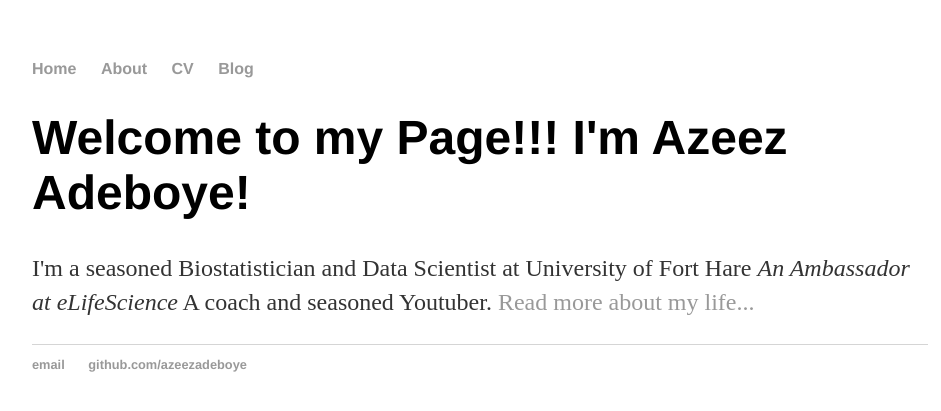
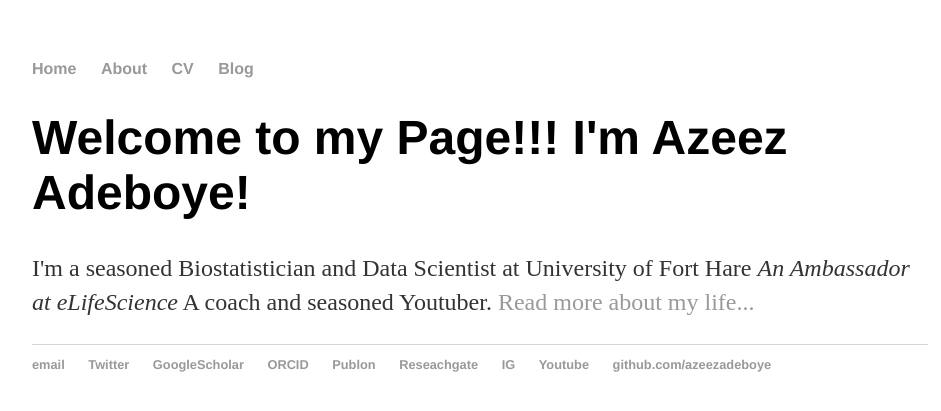
Before and after one commit to Azeezadeboye/azeezadeboye.github.io, a Jekyll site: the page built from blog/index.html, in a window 1280 px wide. Shown: the top 411 px of the page, without its empty margins (160-1101 px from the left). Built offline with Jekyll 4.4.1, drawn with Linux system fonts in a browser that asks for light colours.

Commit message:
Update default.html

```diff
--- a/_layouts/default.html
+++ b/_layouts/default.html
@@ -23,6 +23,13 @@
 		<footer>
     		<ul>
         		<li><a href="mailto:azizadeboye@gmail.com">email</a></li>
+			<li><a href="https://twitter.com/azizadeboye">Twitter</a></li>
+			<li><a href="https://scholar.google.co.za/citations?user=qvU1m3MAAAAJ&hl=en">GoogleScholar</a></li>
+			<li><a href="https://orcid.org/0000-0001-9427-7374">ORCID</a></li>
+			<li><a href="https://publons.com/researcher/1242702/azeez-adeboye">Publon</a></li>
+			<li><a href="https://www.researchgate.net/profile/Azeez-Adeboye-2">Reseachgate</a></li>
+			<li><a href="https://www.instagram.com/azizadeboye">IG</a></li>
+			<li><a href="https://www.youtube.com/channel/UCegCQv-GYjGrHOD3H3_5weQ">Youtube</a></li>
         		<li><a href="https://github.com/azeezadeboye">github.com/azeezadeboye</a></li>
 			</ul>
 		</footer>
```
